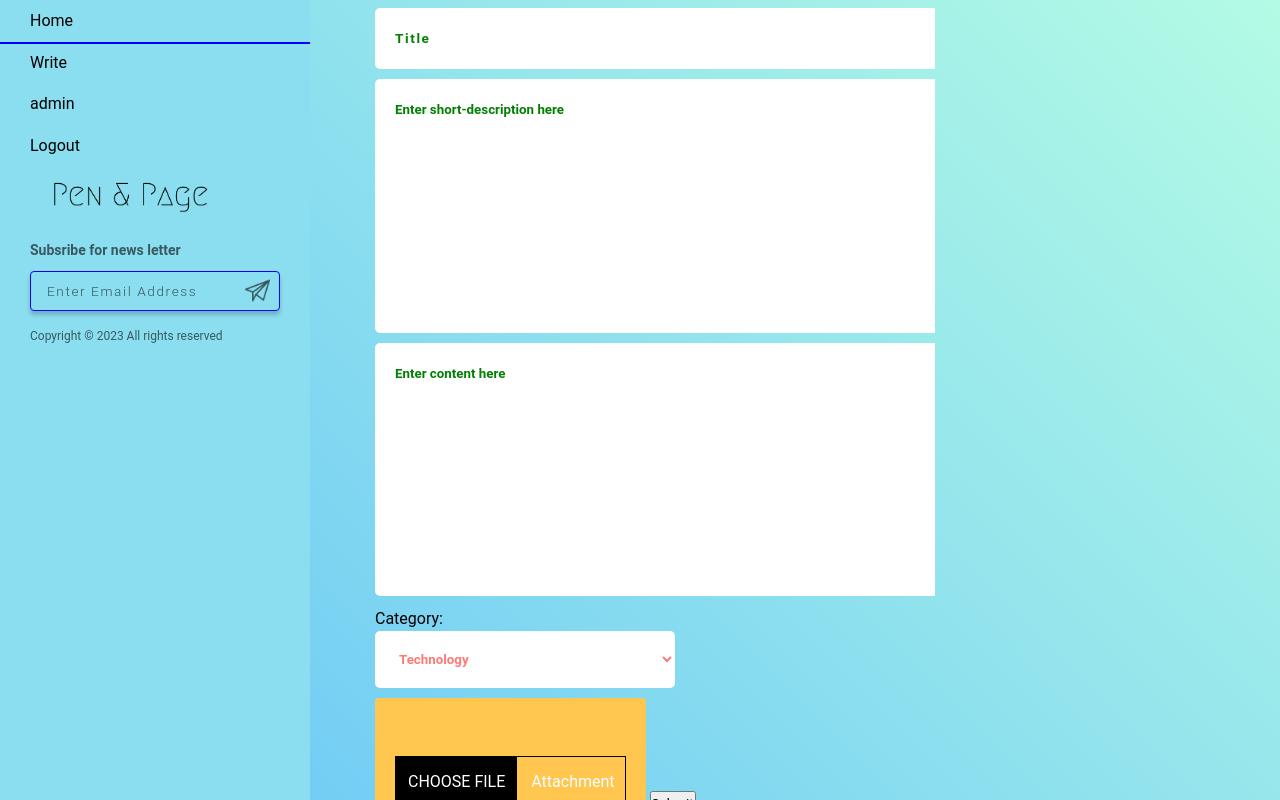
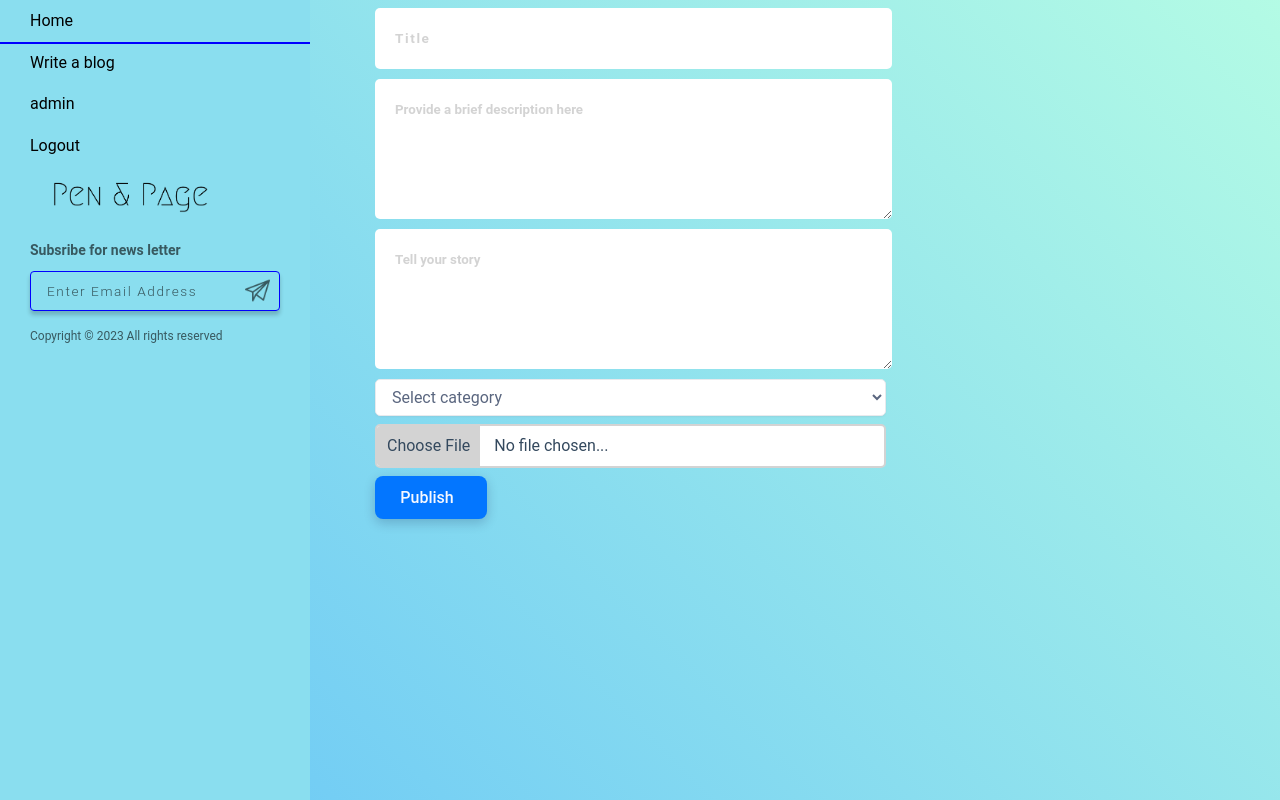
Before and after one commit to pembattech/pen-and-page, a Django app: page /addblog/ in a window 1280 px wide. Run offline with Django 4.2, Linux system fonts and the light colour scheme; a user stored in the database is signed in; some libraries are stand-ins or nearby versions.

Commit message:
fixed addblog ui, style.js to main.js and other minor changes

```diff
--- a/home/form.py
+++ b/home/form.py
@@ -8,6 +8,6 @@ class BlogForm(forms.ModelForm):
         fields = ['title', 'short_description', 'content']
         widgets = {
             'title': forms.TextInput(attrs={'placeholder': 'Title'}),
-            "short_description":  forms.Textarea(attrs={'placeholder': 'Enter short-description here', 'oninput': 'autoExpand(this)'}),
-            'content': forms.Textarea(attrs={'placeholder': 'Enter content here', 'oninput': 'autoExpand(this)'}),
+            "short_description":  forms.Textarea(attrs={'placeholder': 'Provide a brief description here', 'oninput': 'autoExpand(this)'}),
+            'content': forms.Textarea(attrs={'placeholder': 'Tell your story', 'oninput': 'autoExpand(this)'}),
         }
--- a/home/templates/addblog.html
+++ b/home/templates/addblog.html
@@ -12,11 +12,17 @@
         display: block;
     }
 
+    .entry-container-form label textarea {
+        height: 100px;
+        min-height: 100px;
+
+    }
+
     .entry-container-form label input,
     .entry-container-form label textarea {
         display: block;
         padding: 20px;
-        width: 100%;
+        width: 90%;
         margin-bottom: 10px;
         outline: none;
         border: 0;
@@ -24,27 +30,27 @@
         transition: all 0.2s ease-in-out;
         background: white;
         font-weight: bold;
-        color: blue;
+        color: black;
     }
 
     .entry-container-form label input::-moz-placeholder,
     .entry-container-form label textarea::-moz-placeholder {
         transition: all 0.2s ease-in-out;
-        color: green;
+        color: #D3D3D3;
         font-weight: bold;
     }
 
     .entry-container-form label input:-ms-input-placeholder,
     .entry-container-form label textarea:-ms-input-placeholder {
         transition: all 0.2s ease-in-out;
-        color: green;
+        color: #D3D3D3;
         font-weight: bold;
     }
 
     .entry-container-form label input::placeholder,
     .entry-container-form label textarea::placeholder {
         transition: all 0.2s ease-in-out;
-        color: green;
+        color: #D3D3D3;
         font-weight: bold;
     }
 
@@ -87,7 +93,8 @@
 
     .entry-container-form label span {
         font-size: .8rem;
-        color: red;
+        font-weight: bold;
+        color: #D3D3D3;
         position: absolute;
         top: 0px;
         left: 20px;
@@ -95,51 +102,261 @@
         transition: all 0.2s ease-in-out;
     }
 
-    input[type="file"] {
+    .file-upload {
+        display: block;
+        text-align: center;
+        margin-top: 8px;
+        width: 96.5%;
+    }
+
+    .file-upload .file-select {
+        display: block;
+        border: 2px solid #D3D3D3;
+        border-radius: 5px;
+        color: #34495e;
+        cursor: pointer;
+        height: 40px;
+        line-height: 40px;
+        text-align: left;
+        background: #FFFFFF;
+        overflow: hidden;
+        position: relative;
+    }
+
+    .file-upload .file-select .file-select-button {
+        background: #D3D3D3;
+        padding: 0 10px;
+        display: inline-block;
+        height: 40px;
+        line-height: 40px;
+    }
+
+    .file-upload .file-select .file-select-name {
+        line-height: 40px;
+        display: inline-block;
+        padding: 0 10px;
+    }
+
+    .file-upload .file-select:hover {
+        border-color: #34495e;
+        transition: all .2s ease-in-out;
+        -moz-transition: all .2s ease-in-out;
+        -webkit-transition: all .2s ease-in-out;
+        -o-transition: all .2s ease-in-out;
+    }
+
+    .file-upload .file-select:hover .file-select-button {
+        background: #34495e;
+        color: #FFFFFF;
+        transition: all .2s ease-in-out;
+        -moz-transition: all .2s ease-in-out;
+        -webkit-transition: all .2s ease-in-out;
+        -o-transition: all .2s ease-in-out;
+    }
+
+    .file-upload.active .file-select {
+        border-color: #3fa46a;
+        transition: all .2s ease-in-out;
+        -moz-transition: all .2s ease-in-out;
+        -webkit-transition: all .2s ease-in-out;
+        -o-transition: all .2s ease-in-out;
+    }
+
+    .file-upload.active .file-select .file-select-button {
+        background: #3fa46a;
+        color: #FFFFFF;
+        transition: all .2s ease-in-out;
+        -moz-transition: all .2s ease-in-out;
+        -webkit-transition: all .2s ease-in-out;
+        -o-transition: all .2s ease-in-out;
+    }
+
+    .file-upload .file-select input[type=file] {
+        z-index: 100;
+        cursor: pointer;
+        position: absolute;
+        height: 100%;
+        width: 90%;
+        top: 0;
+        left: 0;
+        opacity: 0;
+        filter: alpha(opacity=0);
+    }
+
+    .file-upload .file-select.file-select-disabled {
+        opacity: 0.65;
+    }
+
+    .file-upload .file-select.file-select-disabled:hover {
+        cursor: default;
+        display: block;
+        border: 2px solid #D3D3D3;
+        color: #34495e;
+        cursor: pointer;
+        height: 40px;
+        line-height: 40px;
+        margin-top: 5px;
+        text-align: left;
+        background: #FFFFFF;
+        overflow: hidden;
+        position: relative;
+    }
+
+    .file-upload .file-select.file-select-disabled:hover .file-select-button {
+        background: #D3D3D3;
+        color: #666666;
+        padding: 0 10px;
+        display: inline-block;
+        height: 40px;
+        line-height: 40px;
+    }
+
+    .file-upload .file-select.file-select-disabled:hover .file-select-name {
+        line-height: 40px;
+        display: inline-block;
+        padding: 0 10px;
+    }
+
+    .select {
+        position: relative;
+    }
+
+    .select svg {
+        position: absolute;
+        right: 12px;
+        top: calc(50% - 3px);
+        width: 10px;
+        height: 6px;
+        stroke-width: 2px;
+        stroke: #9098a9;
+        fill: none;
+        stroke-linecap: round;
+        stroke-linejoin: round;
+        pointer-events: none;
+    }
+
+    .select select {
+        padding: 7px 40px 7px 12px;
+        width: 96.5%;
+        border: 1px solid #e8eaed;
+        border-radius: 5px;
+        background: #fff;
+        box-shadow: 0 1px 3px -2px #9098a9;
+        cursor: pointer;
+        font-family: inherit;
+        font-size: 16px;
+        transition: all 150ms ease;
+    }
+
+    .select select:required:invalid {
+        color: #5a667f;
+    }
+
+    .select select option {
+        color: #223254;
+    }
+
+    .select select option[value=""][disabled] {
         display: none;
     }
 
-    .file-upload {
-        display: inline-block;
-        padding: 10px 20px;
-        background-color: #FFC650;
-        color: white;
-        border-radius: 4px;
-        cursor: pointer;
+    .select select:focus {
+        outline: none;
+        border-color: #3fa46a;
     }
 
-    select {
-        display: block;
-        padding: 20px;
-        width: 300px;
-        margin-bottom: 10px;
-        outline: none;
-        border: 0;
-        border-radius: 5px;
-        transition: all 0.2s ease-in-out;
-        background-color: white;
-        font-weight: bold;
-        color: #FF7975;
+    .select select:hover+svg {
+        stroke: #3fa46a;
     }
 
-    select:focus {
-        padding-top: 28px;
-        padding-bottom: 12px;
+    .button-hold {
+        --color: #F6F8FF;
+        --background: #0376FF;
+        --progress-success: #5C86FF;
+        --shadow: rgba(0, 9, 61, 0.2);
+        font-size: 16px;
+        font-weight: 500;
+        line-height: 19px;
+        min-width: 112px;
+        margin-top: 8px;
+        padding: 12px 20px 12px 12px;
+        border: 0;
+        border-radius: 8px;
+        outline: none;
+        -webkit-user-select: none;
+        -moz-user-select: none;
+        -ms-user-select: none;
+        user-select: none;
+        cursor: pointer;
+        transition: transform 0.3s, box-shadow 0.3s;
+        box-shadow: 0 var(--shadow-y, 4px) var(--shadow-blur, 12px) var(--shadow);
+        transform: scale(var(--scale, 1)) translateZ(0);
+        color: var(--color);
+        background: var(--background);
     }
 
-    span {
-        font-size: .8rem;
-        color: #A9A9A9;
-        position: absolute;
-        top: 0px;
-        left: 20px;
-        opacity: 0;
+    .button-hold:hover {
+        background-color: #006df3;
     }
 
-    textarea {
-        resize: none;
-        overflow: hidden;
-        min-height: 50px;
+    .button-hold>div {
+        border-radius: 50%;
+        display: inline-block;
+        vertical-align: top;
+        position: relative;
+    }
+
+    .button-hold>div:before {
+        content: "";
+        width: 16px;
+        height: 16px;
+        z-index: 1;
+        position: absolute;
+        background: var(--background);
+        border-radius: inherit;
+        transform: scale(var(--background-scale, 1));
+        transition: transform 0.32s ease;
+    }
+
+    .button-hold:focus:not(.process),
+    .button-hold:hover:not(.process) {
+        --shadow-y: 8px;
+        --shadow-blur: 16px;
+    }
+
+    .button-hold:active:not(.success) {
+        --scale: .96;
+        --shadow-y: 4px;
+        --shadow-blur: 8px;
+    }
+
+    .button-hold.process,
+    .button-hold.success {
+        --progress-array: 52;
+        --icon-y: -4px;
+        --icon-scale: .6;
+        --icon-opacity: 0;
+    }
+
+    .button-hold.success {
+        --progress-border: none;
+        --progress-scale: .11;
+        --tick-stroke: var(--progress-success);
+        --background-scale: 0;
+        --tick-offset: 36;
+    }
+
+
+    @-webkit-keyframes tick {
+        100% {
+            transform: rotate(-90deg) translate(0, -5px) scale(var(--progress-scale));
+        }
+    }
+
+    @keyframes tick {
+        100% {
+            transform: rotate(-90deg) translate(0, -5px) scale(var(--progress-scale));
+        }
     }
 </style>
 
@@ -155,9 +372,6 @@
 
                 <label>
                     {{ form.short_description }}
-                    <!-- <textarea   oninput="autoExpand(this)">{{ form.short_description }}</textarea> -->
-                    <!-- <textarea id="myTextarea" oninput="autoExpand(this)" placeholder="Enter short-description here" required>{{ form.short_description }}</textarea> -->
-
                     <span id="{{ form.short_description.id_for_label }}">Short Description</span>
                 </label>
 
@@ -168,32 +382,44 @@
 
             </div>
 
-            <label for="id_category">Category:</label>
-            <select name="category" id="id_category" required>
-                {% for choice in category_choices %}
-                <option value="{{ choice.0 }}">{{ choice.1 }}</option>
-                {% endfor %}
-            </select>
+            <label class="select" for="slct">
+                <select id="slct" name="category" required="required">
+                    <option value="" disabled="disabled" selected="selected">Select category</option>
+                    {% for choice in category_choices %}
+                    <option value="{{ choice.0 }}">{{ choice.1 }}</option>
+                    {% endfor %}
+                </select>
+                <svg>
+                    <use xlink:href="#select-arrow-down"></use>
+                </svg>
+            </label>
 
-            <div class="file-upload" onclick="setupFileUpload()">
-                <div class="file-upload-select">
-                    <div class="file-select-button">CHOOSE FILE</div>
-                    <div class="file-select-name">Attachment</div>
-                    <input type="file" name="file-upload-input" id="file-upload-input">
+            <script type="text/javascript" src="//code.jquery.com/jquery-1.10.2.min.js"></script>
+            <div class="file-upload">
+                <div class="file-select">
+                    <div class="file-select-button" id="fileName">Choose File</div>
+                    <div class="file-select-name" id="noFile">No file chosen...</div>
+                    <input type="file" name="chooseFile" id="chooseFile">
                 </div>
             </div>
 
-            <button type="submit">Submit</button>
+            <button class="button-hold" type="submit">Publish</button>
         </form>
 
     </div>
 </div>
 
 <script>
-    /* JavaScript function */
-    function autoExpand(textarea) {
-        textarea.style.height = 'auto'; // Reset the height to auto
-        textarea.style.height = textarea.scrollHeight + 'px'; // Set the height to match the content
-    }
+    $('#chooseFile').bind('change', function () {
+        var filename = $("#chooseFile").val();
+        if (/^\s*$/.test(filename)) {
+            $(".file-upload").removeClass('active');
+            $("#noFile").text("No file chosen...");
+        }
+        else {
+            $(".file-upload").addClass('active');
+            $("#noFile").text(filename.replace("C:\\fakepath\\", ""));
+        }
+    });
 </script>
 {% endblock %}
--- a/home/templates/base.html
+++ b/home/templates/base.html
@@ -8,7 +8,7 @@
   <meta name="viewport" content="width=device-width, initial-scale=1.0" />
   <title>Home</title>
   <link rel="stylesheet" type="text/css" href=" {% static 'css/style.css' %} " />
-  <script src="{% static 'js/style.js'%}"></script>
+  <script src="{% static 'js/main.js'%}"></script>
   <link rel="preconnect" href="https://fonts.googleapis.com" />
   <link rel="preconnect" href="https://fonts.gstatic.com" crossorigin />
   <link href="https://fonts.googleapis.com/css2?family=Lato&display=swap" rel="stylesheet" />
@@ -23,13 +23,13 @@
           <li><a href="{% url 'home' %}">Home</a></li>
 
           {% if user.is_authenticated %}
-          <li><a href="{% url 'addblog' %}">Write</a></li>
+          <li><a href="{% url 'addblog' %}">Write a blog</a></li>
 
           <li><a class="profile-link" href="#{{ user.username }}">{{ user.username }}</a></li>
 
           <li><a class="logout-link" href="{% url 'logout' %}">Logout</a></li>
           {% else %}
-          <li><a href="{% url 'login' %}">Write</a></li>
+          <li><a href="{% url 'login' %}">Write a blog</a></li>
           <li><a href="{% url 'login' %}">Sign in</a></li>
           <li><a href="{% url 'register' %}">Get Started</a></li>
           {% endif %}
--- a/home/views.py
+++ b/home/views.py
@@ -15,7 +15,7 @@ def add_blog(request):
         try:
             if request.method == 'POST':
                 form = BlogForm(request.POST)
-                image = request.FILES.get('file-upload-input', '')
+                image = request.FILES.get('chooseFile', '')
                 title = request.POST.get('title')
                 user = request.user
                 category = request.POST.get('category')
--- a/static/js/style.js
+++ b/static/js/main.js
@@ -5,80 +5,6 @@ function setFooterText() {
     document.getElementById("footer").innerHTML = footerText;
 }
 document.addEventListener("DOMContentLoaded", setFooterText);
-
-// function login() {
-
-//     var csrf_token = document.getElementById("csrf").value
-//     var username = document.getElementById("username").value
-//     var password = document.getElementById("password").value
-//     console.log(csrf_token, username, password)
-//     if (username == "" && password == "") {
-//         alert("You must enter both")
-//     }
-
-//     var data = {
-//         "username": username,
-//         "password": password
-//     }
-
-//     fetch("/api/login/", {
-//         method: "POST",
-//         headers: {
-//             "Content-Type": "application/json",
-//             "X-CSRFTOKEN": csrf_token,
-//         },
-
-//         body: JSON.stringify(data)
-//     }).then(result => {
-//         console.log("Response status:", result.status);
-//         return result.json();
-//     }).then(response => {
-//         if (response.status == 200) {
-//             window.location.href = "/";
-//         } else {
-//             alert(response.message);
-//         }
-//     });
-//     return false;
-// }
-
-
-// function register() {
-//     var csrf_token = document.getElementById("csrf").value
-//     var username = document.getElementById("reg-username").value
-//     var password = document.getElementById("reg-password").value
-
-//     if (username == "" && password == "") {
-//         alert("You must enter both")
-//     }
-
-//     var data = {
-//         "reg-username": username,
-//         "reg-password": password
-//     }
-
-//     fetch("/api/register/", {
-//         method: "POST",
-//         headers: {
-//             "Content-Type": "application/json",
-//             "X-CSRFTOKEN": csrf_token,
-//         },
-
-
-//         body: JSON.stringify(data)
-//     }).then(result => {
-//         console.log("Response status:", result.status);
-//         return result.json();
-//     }).then(response => {
-//         if (response.status == 200) {
-//             window.location.href = "/";
-//         } else {
-//             alert(response.message);
-//         }
-//     });
-//     return false;
-
-// }
 
 function LoginForm_validation() {
 
@@ -264,18 +190,7 @@ function RegistrationForm_validation() {
 
 }
 
-
-function setupFileUpload() {
-    let fileInput = document.getElementById("file-upload-input");
-    let fileSelect = document.getElementsByClassName("file-upload-select")[0];
-
-    fileSelect.onclick = function () {
-        fileInput.click();
-    };
-
-    fileInput.onchange = function () {
-        let filename = fileInput.files[0].name;
-        let selectName = document.getElementsByClassName("file-select-name")[0];
-        selectName.innerText = filename;
-    };
+function autoExpand(textarea) {
+    textarea.style.height = 'auto'; // Reset the height to auto
+    textarea.style.height = textarea.scrollHeight + 'px'; // Set the height to match the content
 }
```
Also changed, not shown: static/js/style1.js (deleted, +0 -26 lines), blog/wallpaperflare.com_wallpaper_AhHlVrN.jpg (added), db.sqlite3.
